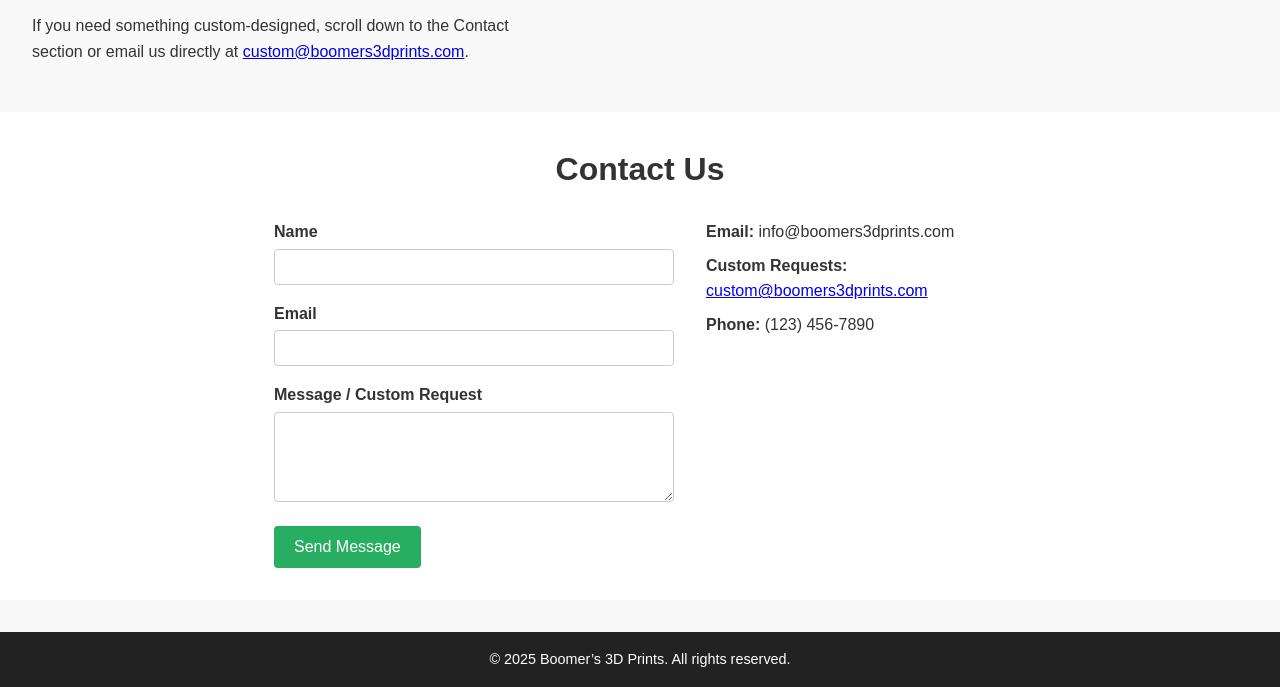
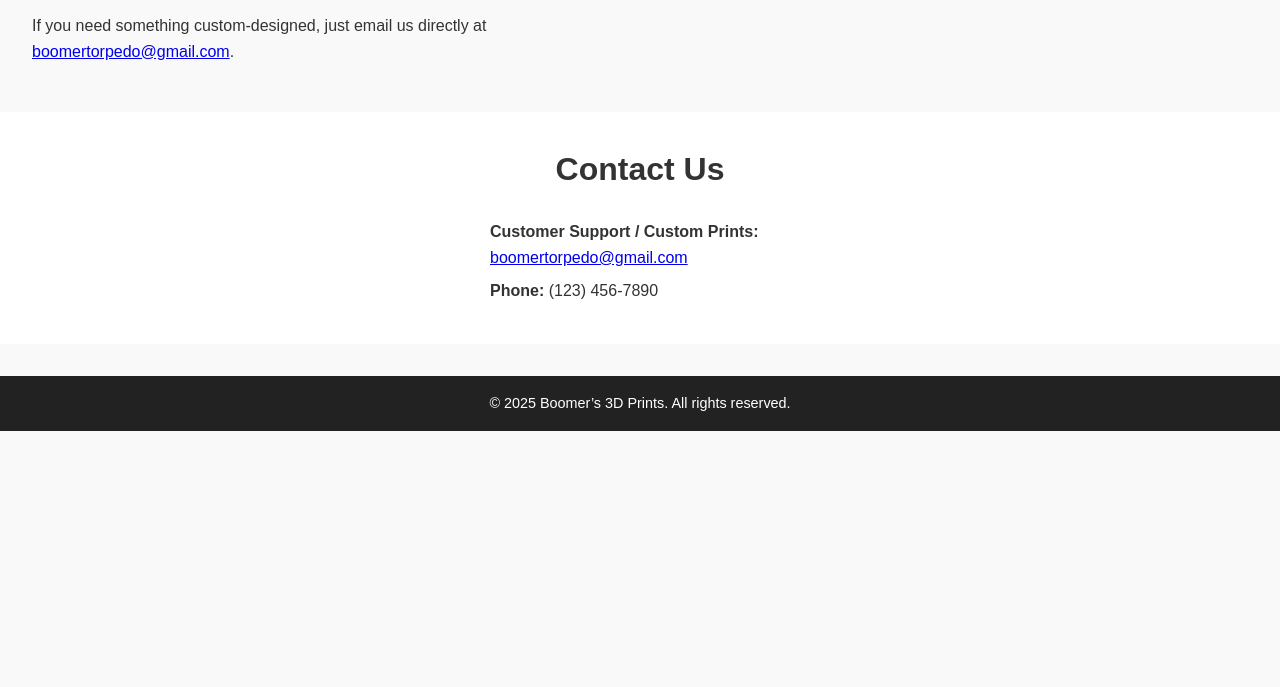
Before and after one commit to BoomerTheDog102/BoomersBerkeley3dPrints, a plain HTML site: page index.html in a window 1280 px wide. Shown: the part 1092-1779 px from the top of the page. After the commit the page ends 1523 px from the top, so only its background shows below. Drawn offline with Linux system fonts and the light colour scheme.

Commit message:
Update index.html

```diff
--- a/index.html
+++ b/index.html
@@ -41,23 +41,29 @@
         <img src="assets/img/prints/print1.jpg" alt="3D Printed Dinosaur Trinket" />
         <h3>Dino Trinket</h3>
         <p class="price">$5.00</p>
-        <button class="btn add-to-cart" data-name="Dino Trinket" data-price="5.00">Add to Cart</button>
+        <button class="btn add-to-cart" data-name="Dino Trinket" data-price="5.00">
+          Add to Cart
+        </button>
       </div>
       <!-- PRODUCT 2 -->
       <div class="product-card">
         <img src="assets/img/prints/print2.jpg" alt="3D Printed Rocket Model" />
         <h3>Rocket Model</h3>
         <p class="price">$8.00</p>
-        <button class="btn add-to-cart" data-name="Rocket Model" data-price="8.00">Add to Cart</button>
+        <button class="btn add-to-cart" data-name="Rocket Model" data-price="8.00">
+          Add to Cart
+        </button>
       </div>
       <!-- PRODUCT 3 -->
       <div class="product-card">
         <img src="assets/img/prints/print3.jpg" alt="3D Printed Trinket Box" />
         <h3>Trinket Box</h3>
         <p class="price">$10.00</p>
-        <button class="btn add-to-cart" data-name="Trinket Box" data-price="10.00">Add to Cart</button>
+        <button class="btn add-to-cart" data-name="Trinket Box" data-price="10.00">
+          Add to Cart
+        </button>
       </div>
-      <!-- …add more products as you like—dup the .product-card block and swap image/name/price -->
+      <!-- …add more .product-card blocks as needed… -->
     </div>
   </section>
 
@@ -70,12 +76,15 @@
           We’re a small local shop specializing in high-quality, pre-made 3D printed items and trinkets. Each piece is carefully printed using premium filaments for durability and aesthetic detail. Whether you’re looking for a fun desk accessory or a collectible keepsake, browse our gallery and add your favorites to cart.
         </p>
         <p>
-          If you need something custom-designed, scroll down to the Contact section or email us directly at
-          <a href="mailto:custom@boomers3dprints.com">custom@boomers3dprints.com</a>.
+          If you need something custom-designed, just email us directly at
+          <a href="mailto:boomertorpedo@gmail.com">boomertorpedo@gmail.com</a>.
         </p>
       </div>
       <div class="about-img">
-        <img src="assets/img/about/about1.jpg" alt="3D printing workshop" />
+        <img
+          src="assets/img/about/about1.jpg"
+          alt="3D printing workshop"
+        />
       </div>
     </div>
   </section>
@@ -84,24 +93,11 @@
   <section id="contact">
     <h2>Contact Us</h2>
     <div class="contact-content">
-      <form id="contact-form" action="mailto:info@boomers3dprints.com" method="post" enctype="text/plain">
-        <div class="form-group">
-          <label for="cf-name">Name</label>
-          <input type="text" id="cf-name" name="Name" required />
-        </div>
-        <div class="form-group">
-          <label for="cf-email">Email</label>
-          <input type="email" id="cf-email" name="Email" required />
-        </div>
-        <div class="form-group">
-          <label for="cf-message">Message / Custom Request</label>
-          <textarea id="cf-message" name="Message" rows="4" required></textarea>
-        </div>
-        <button type="submit" class="btn">Send Message</button>
-      </form>
       <div class="contact-info">
-        <p><strong>Email:</strong> info@boomers3dprints.com</p>
-        <p><strong>Custom Requests:</strong> <a href="mailto:custom@boomers3dprints.com">custom@boomers3dprints.com</a></p>
+        <p>
+          <strong>Customer Support / Custom Prints:</strong><br />
+          <a href="mailto:boomertorpedo@gmail.com">boomertorpedo@gmail.com</a>
+        </p>
         <p><strong>Phone:</strong> (123) 456-7890</p>
       </div>
     </div>
```
